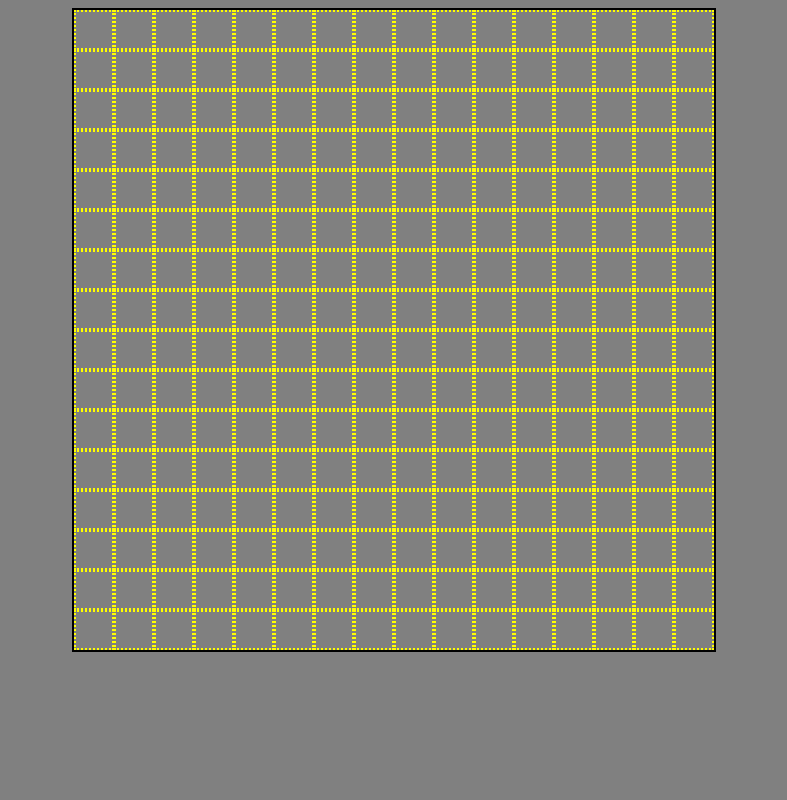
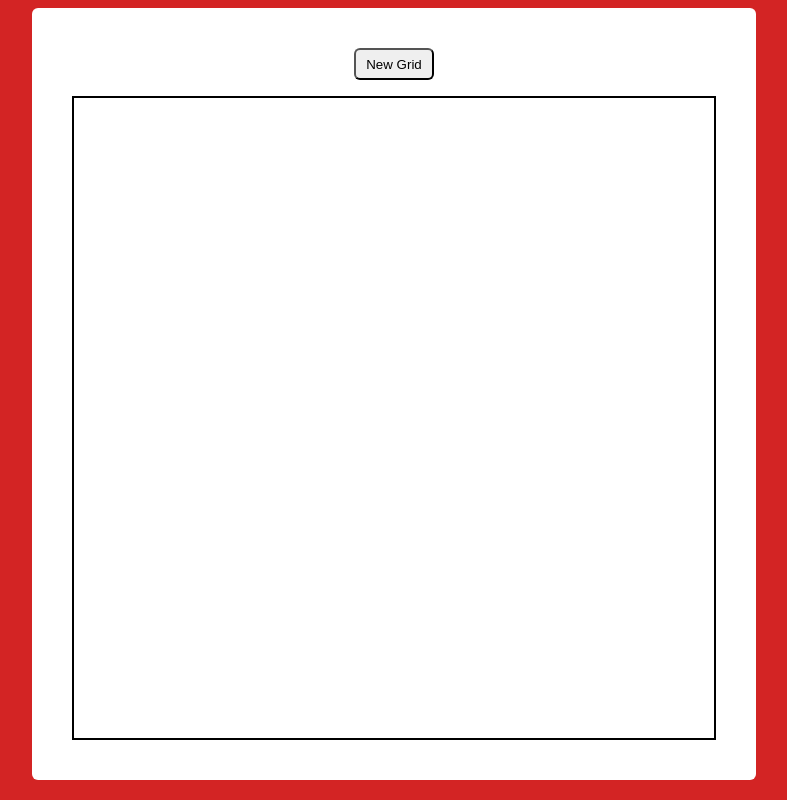
Before and after one commit to JC8299/odin-etch-a-sketch, a plain HTML site: page index.html in a window 1280 px wide. Shown: the whole page, without its empty margins (246-1033 px from the left). Drawn offline with Linux system fonts and the light colour scheme.

Commit message:
Add button to clear and change size of grid
Added minor changes to functions to make it easier to plan ahead for
changing slowly to black. Also changed some colors to look a little more
like the etch-a-sketch.

```diff
--- a/etch-a-sketch.js
+++ b/etch-a-sketch.js
@@ -3,7 +3,7 @@ function hovered(e) {
     this.style.backgroundColor = 'rgb(0,0,0)';
 }
 
-function createGrid(width, height) {
+function createGrid(side) {
     let squares = document.querySelectorAll('.square');
     squares.forEach(square => square.removeEventListener('mouseenter', hovered));
 
@@ -12,10 +12,10 @@ function createGrid(width, height) {
 
     let row;
     let square;
-    for (let i = 0; i < height; i++) {
+    for (let i = 0; i < side; i++) {
         row = document.createElement('div');
         row.setAttribute('class', 'squareRow');
-        for (let j = 0; j < width; j++) {
+        for (let j = 0; j < side; j++) {
             square = document.createElement('div');
             square.setAttribute('class', 'square');
             row.appendChild(square);
@@ -23,12 +23,31 @@ function createGrid(width, height) {
         grid.appendChild(row);
     }
 
-    document.body.appendChild(grid);
+    sketchContainer = document.querySelector('.sketchContainer');
+    sketchContainer.appendChild(grid);
     squares = document.querySelectorAll('.square');
     squares.forEach(square => square.addEventListener('mouseenter', hovered));
 
 }
 
+function newGrid() {
+    let newSide = Number(prompt("Enter side length that is at most 100"));
 
+    while (isNaN(newSide)) {
+        if (newSide !== null) {
+            break;
+        }
+        newSide = Number(prompt("Please enter a number that is at most 100"));
+    }
 
-createGrid(16, 16);
+    if (!isNaN(newSide) || newSide !== 0) {
+        if (newSide > 100) {
+            newSide = 100;
+            alert("100 is the max size. The side will be set to 100.");
+        }
+        document.querySelector('.sketchContainer').removeChild(document.querySelector('.squareGrid'));
+        createGrid(newSide);
+    }
+}
+
+createGrid(16);
--- a/index.html
+++ b/index.html
@@ -9,6 +9,8 @@
     <script src="etch-a-sketch.js" defer="true"></script>
 </head>
 <body>
-
+    <div class="sketchContainer">
+        <button onclick="newGrid()">New Grid</button>
+    </div>
 </body>
 </html>
--- a/style.css
+++ b/style.css
@@ -1,7 +1,23 @@
 body {
-    background-color: gray;
+    background-color: rgb(211, 36, 36);
     display: flex;
     justify-content: center;
+}
+
+.sketchContainer {
+    display: flex;
+    flex-direction: column;
+    align-items: center;
+    gap: 16px;
+    background-color: white;
+    padding: 40px;
+    border-radius: 6px;
+}
+
+.sketchContainer > button {
+    width: 80px;
+    height: 32px;
+    border-radius: 6px;
 }
 
 .squareGrid {
@@ -19,6 +35,6 @@ body {
 }
 
 .square {
-    border: 2px dotted yellow;
+    /* border: 2px dotted yellow; */
     flex: 1;
 }
```
